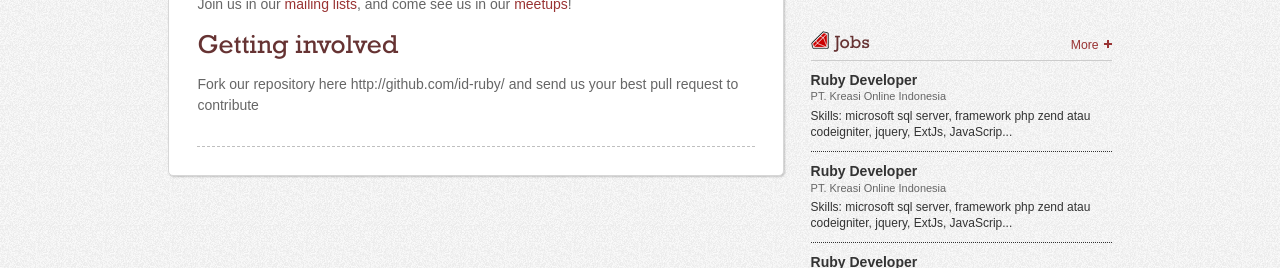
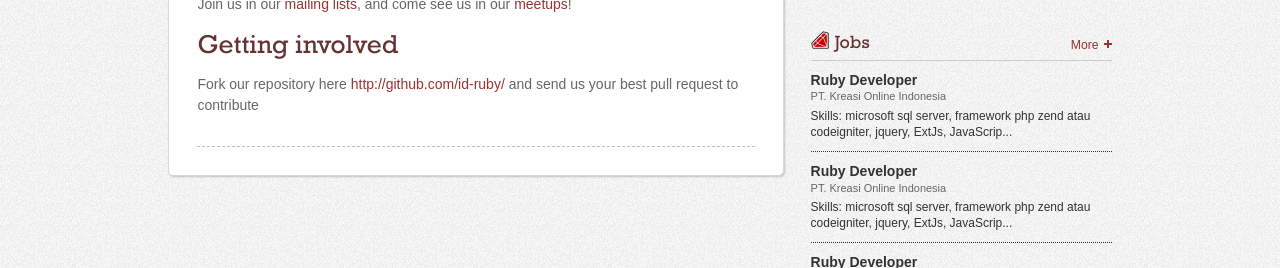
Before and after one commit to id-ruby/id-ruby.github.com, a Jekyll site: the page built from about/index.html, in a window 1280 px wide, cut to the strip 402-670 px from the top of the page. Built offline with Jekyll 4.4.1, drawn with Linux system fonts in a browser that asks for light colours; nearby versions of some CDN libraries; part of the change alters nothing that is shown.

```diff
--- a/about/index.html
+++ b/about/index.html
@@ -10,4 +10,4 @@ cat: about
 <p>Join us in our <a href="/milist">mailing lists</a>, and come see us in our <a href="/events">meetups</a>!</p>
 
 <h1>Getting involved</h1>
-<p>Fork our repository here http://github.com/id-ruby/ and send us your best pull request to contribute</p>
+<p>Fork our repository here <a href="http://github.com/id-ruby/" target="_blank">http://github.com/id-ruby/</a> and send us your best pull request to contribute</p>
```
